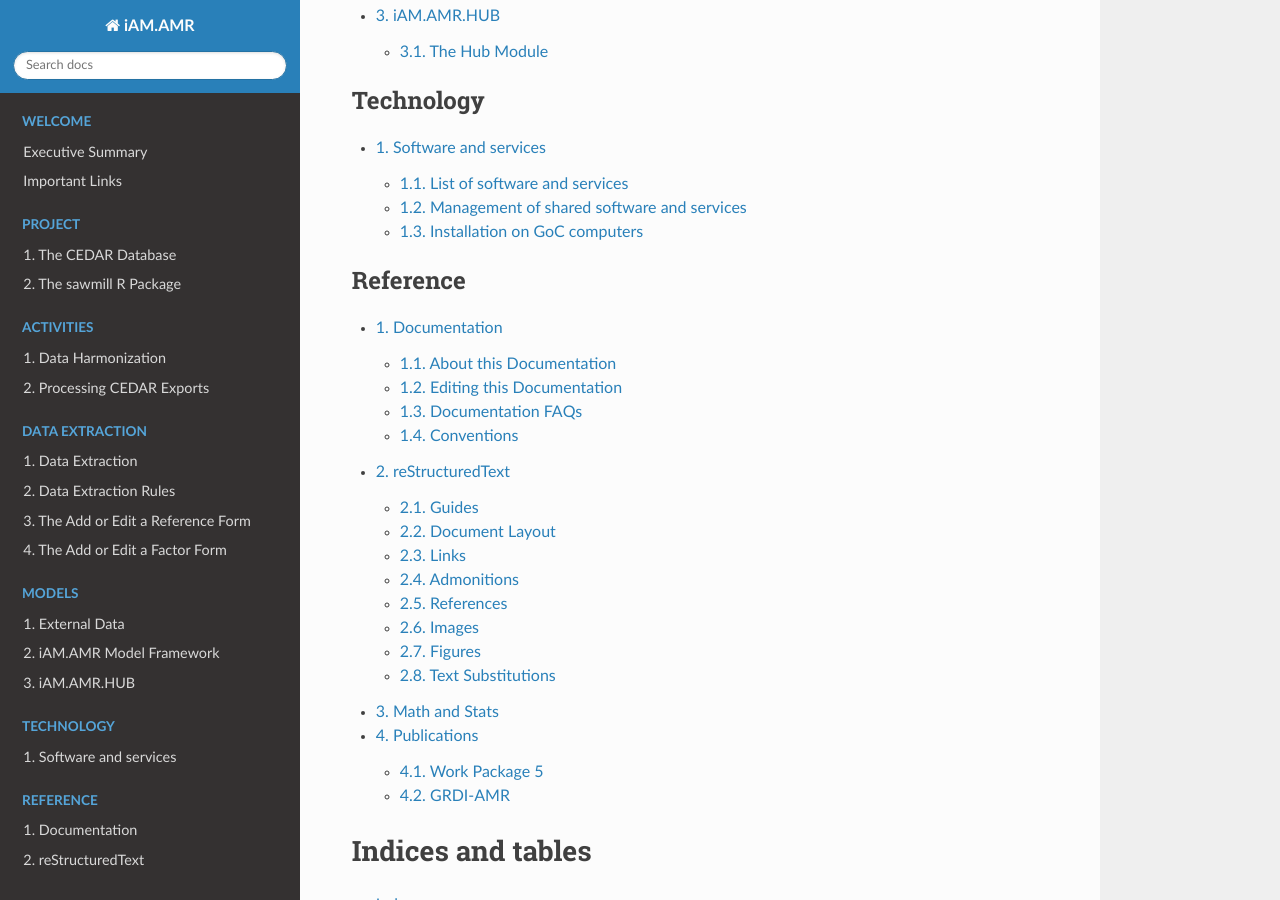
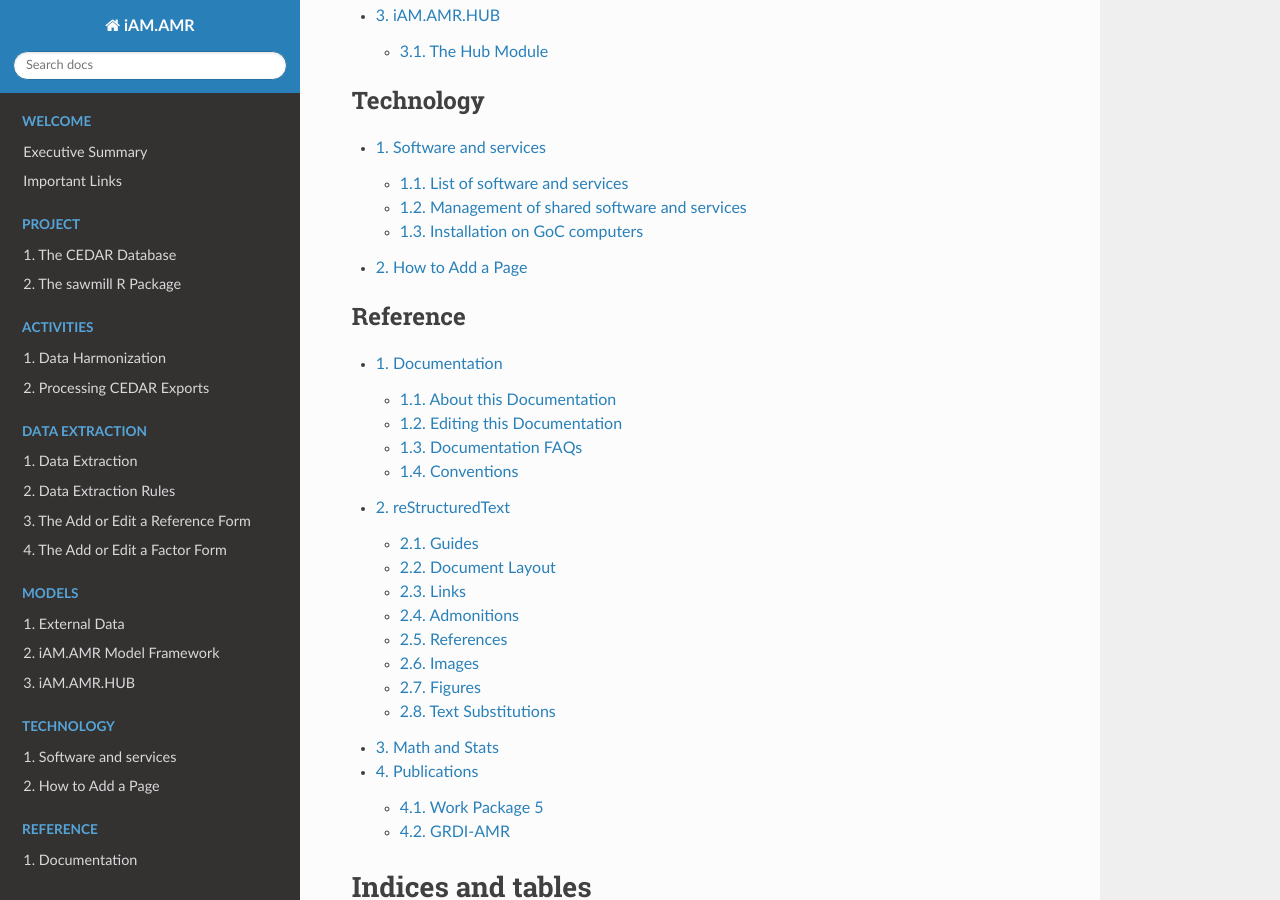
Before and after one commit to iAM-AMR/iAM.AMR.DOC, a Sphinx documentation site: the page built from source/index.rst, in a window 1280 px wide and 900 px high, scrolled down 1944 px. Built offline with Sphinx 7.4.7 and the Read the Docs theme 2.0.0, drawn with Linux system fonts in a browser that asks for light colours; a script that is not in the unit is left out.

Commit message:
Add add page section

```diff
--- /dev/null
+++ b/source/09_technology/add_page.rst
@@ -0,0 +1,6 @@
+
+
+How to Add a Page
+=================
+
+This is how to add a page!
--- a/source/index.rst
+++ b/source/index.rst
@@ -52,6 +52,7 @@ The iAM.AMR Project Documentation
    :numbered:
 
    /09_technology/software.rst
+   /09_technology/add_page
 
 .. toctree::
    :caption: Reference
```
